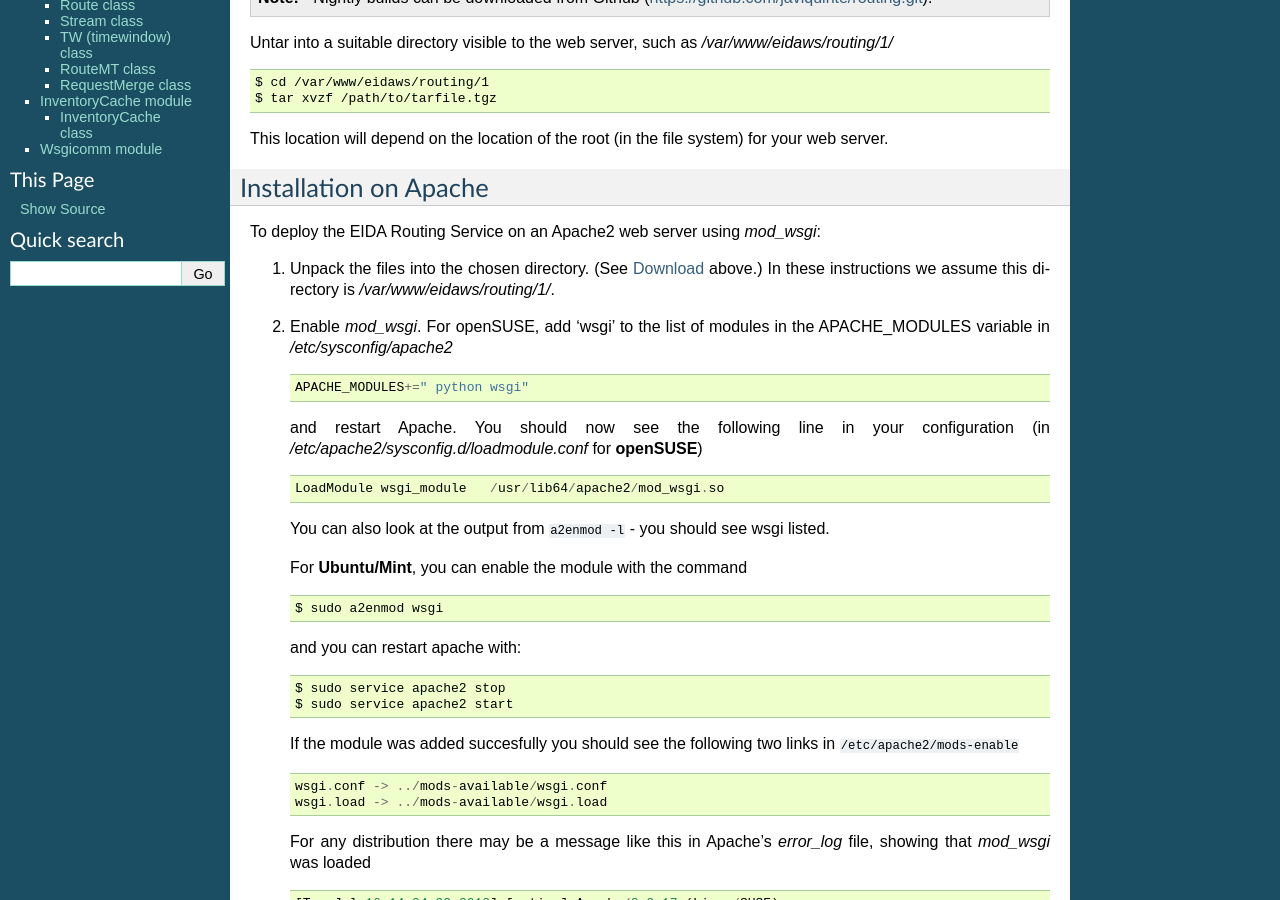
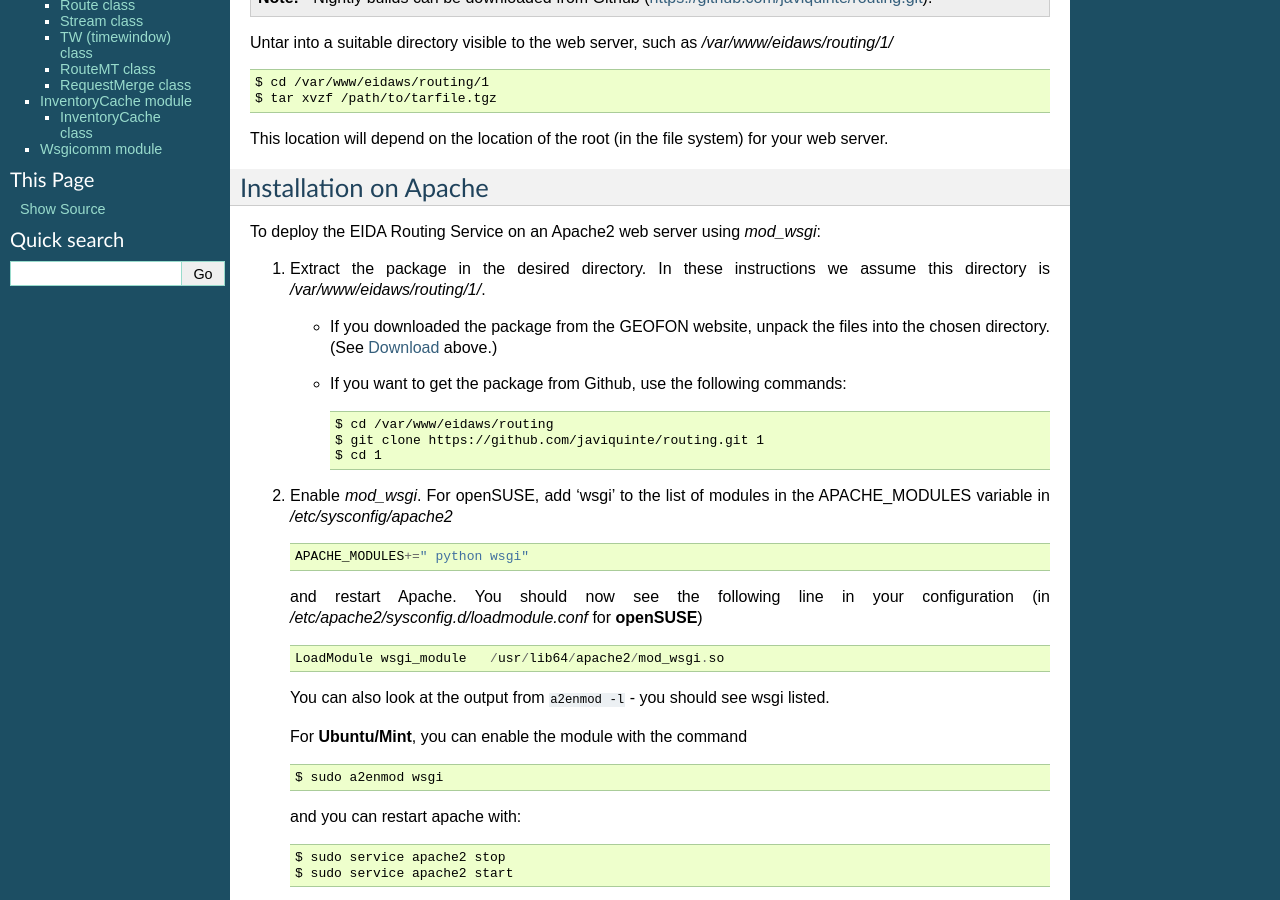
Before and after one commit to EIDA/routing, a Sphinx documentation site: the page built from doc/index.rst, in a window 1280 px wide and 900 px high, scrolled down 877 px. Built offline with Sphinx 7.4.7, drawn with Linux system fonts in a browser that asks for light colours.

Commit message:
Include the git command to clone the package.

```diff
--- a/doc/index.rst
+++ b/doc/index.rst
@@ -79,11 +79,20 @@ Installation on Apache
 
 To deploy the EIDA Routing Service on an Apache2 web server using `mod_wsgi`:
 
-1. Unpack the files into the chosen directory.
-   (See Download_ above.)
+1. Extract the package in the desired directory.
    In these instructions we assume this directory is `/var/www/eidaws/routing/1/`.
 
-#. Enable `mod_wsgi`. For openSUSE, add 'wsgi' to the list of modules in the APACHE_MODULES variable in `/etc/sysconfig/apache2` ::
+   * If you downloaded the package from the GEOFON website, unpack the files
+     into the chosen directory. (See Download_ above.)
+
+   * If you want to get the package from Github, use the following commands: ::
+
+       $ cd /var/www/eidaws/routing
+       $ git clone https://github.com/javiquinte/routing.git 1
+       $ cd 1
+
+#. Enable `mod_wsgi`. For openSUSE, add 'wsgi' to the list of modules in the
+   APACHE_MODULES variable in `/etc/sysconfig/apache2` ::
 
        APACHE_MODULES+=" python wsgi"
 
```
